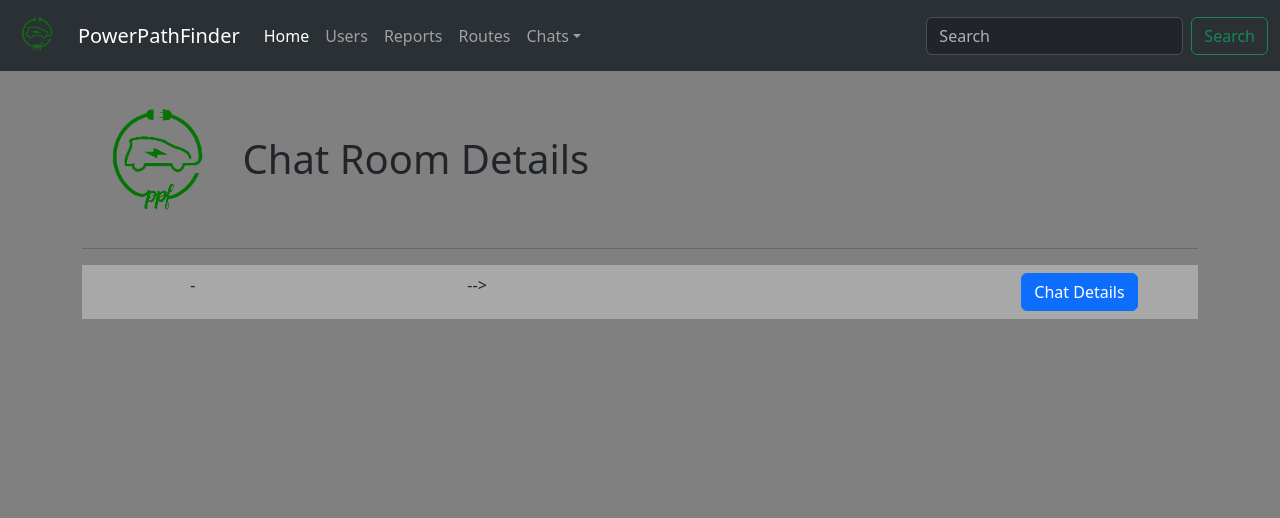
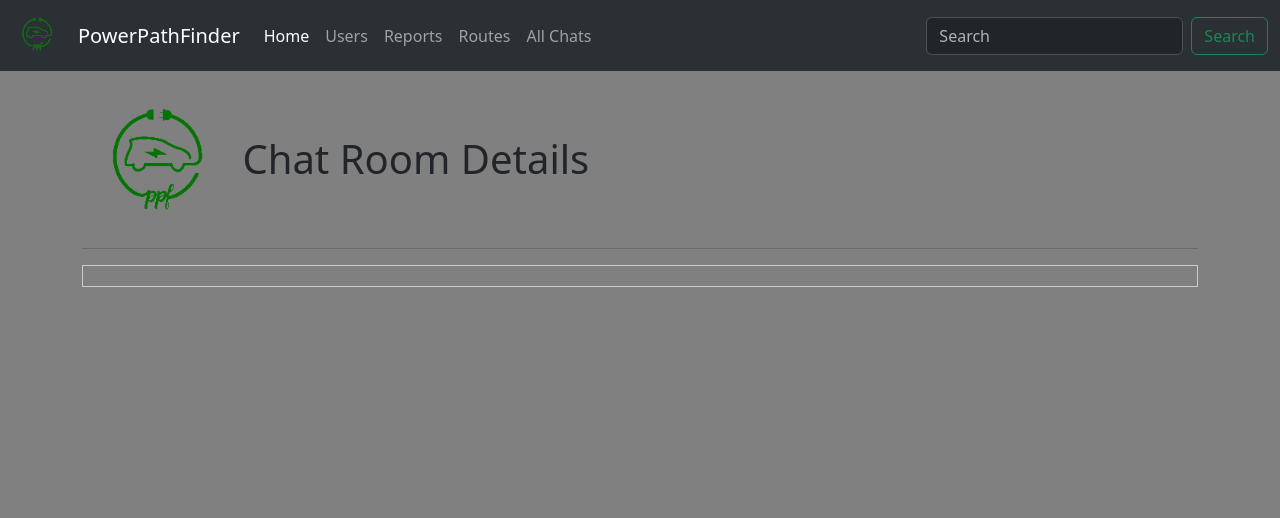
Before and after one commit to pes2324q2-gei-upc/ppf-admin-page, a Django app: template adminPage/templates/views/chat_room_details.html in a window 1280 px wide. Shown: the top 518 px of the page. Run offline with Django 5.2, Linux system fonts and the light colour scheme; the template is opened without the code that fills it, so the values that code supplies are empty.

Commit message:
update ready

```diff
--- a/adminPage/templates/partials/header.html
+++ b/adminPage/templates/partials/header.html
@@ -23,7 +23,10 @@
           <li class="nav-item">
             <a class="nav-link" href="{% url 'routes' %}">Routes</a>
           </li>
-          <li class="nav-item dropdown">
+          <li class="nav-item">
+            <a class="nav-link" href="{% url 'chatRooms' %}">All Chats</a>
+          </li>
+          <li class="nav-item dropdown" hidden="true">
             <a class="nav-link dropdown-toggle" href="#" role="button" data-bs-toggle="dropdown"
               aria-expanded="false">Chats</a>
             <ul class="dropdown-menu">
--- a/adminPage/templates/views/chat_room_details.html
+++ b/adminPage/templates/views/chat_room_details.html
@@ -6,64 +6,26 @@
       <div class="col-md-12">
         <h1>
           <img width="150" src="{% static 'images/ppf-no-background.png' %}" alt="" class="img-fluid" />
-                Chat Room Details
-                <hr>
+          Chat Room Details<hr />
         </h1>
       </div>
     </div>
     <div class="row">
       <div class="col-md-12">
-            <ul class="list-group list-group-flush">
-                <li class="list-group-item" style="background-color: rgb(168, 168, 168);">
-                    <div class="row"> <!-- Add row wrapper -->
-                        <div class="col-md-1">
-                            <span class="fw-bold">{{ route.id }}</span>
+        <div class="chat-container" style="max-height: 600px; overflow-y: auto; border: 1px solid #ccc; padding: 10px;">
+          {% for message in messages %}
+            <div class="chat-message" style="margin-bottom: 10px;">
+              <div class="message-header" style="display: flex; justify-content: space-between; align-items: center;">
+                <span class="fw-bold">{{ message.sender.username }}</span>
+                <span class="text-muted" style="font-size: 0.8em;">{{ message.ts }}</span>
               </div>
-                        <div class="col-md-3">
-                            <span class="fw-bold">{{ route.name }}</span>
-                            <span> - {{ route.departureTime }}</span>
-                        </div>
-                        <div class="col-md-6" style="display: inline-block;"> <!-- Adjust column classes -->
-                            <!-- Add content for the middle column if needed -->
-                            <span>{{ route.originAlias }} --> {{ route.destinationAlias }}</span>
-                        </div>
-                        <div class="col-md-2 center"> <!-- Adjust column classes -->
-                            <a href="{% url 'chatRoomDetails' route.id %}">
-                                <button type="button" class="btn btn-primary">Chat Details</button>
-                            </a>
+              <div class="message-body" style="padding-left: 20px;">
+                <p>{{ message.content }}</p>
               </div>
             </div>
-                </li>
-            </ul>
-        </div>
-    </div>
-    <div class="row">
-        <div class="col-md-12">
-            <ul class="list-group list-group-flush">
-                {% for message in messages %}
-                <li class="list-group-item" style="background-color: rgb(168, 168, 168);">
-                    <div class="row"> <!-- Add row wrapper -->
-                        <div class="col-md-1">
-                            <span class="fw-bold">{{ message.id }}</span>
-                        </div>
-                        <div class="col-md-3">
-                            <span class="fw-bold">{{ message.user }}</span>
-                            <span> - {{ message.time }}</span>
-                        </div>
-                        <div class="col-md-6" style="display: inline-block;"> <!-- Adjust column classes -->
-                            <!-- Add content for the middle column if needed -->
-                            <span>{{ message.content }}</span>
-                        </div>
-                        <div class="col-md-2 center"> <!-- Adjust column classes -->
-                            <a href="{% url 'chatRoomDetails' route.id %}">
-                                <button type="button" class="btn btn-primary">Chat Details</button>
-                            </a>
-                        </div>
-                    </div>
-                </li>
           {% endfor %}
-            </ul>
         </div>
       </div>
     </div>
-{% endblock content %}
+  </div>
+{% endblock %}
```
Also changed, not shown: adminPage/views.py (+39 -3 lines). Lines whose indentation alone changed are shown as unchanged.
